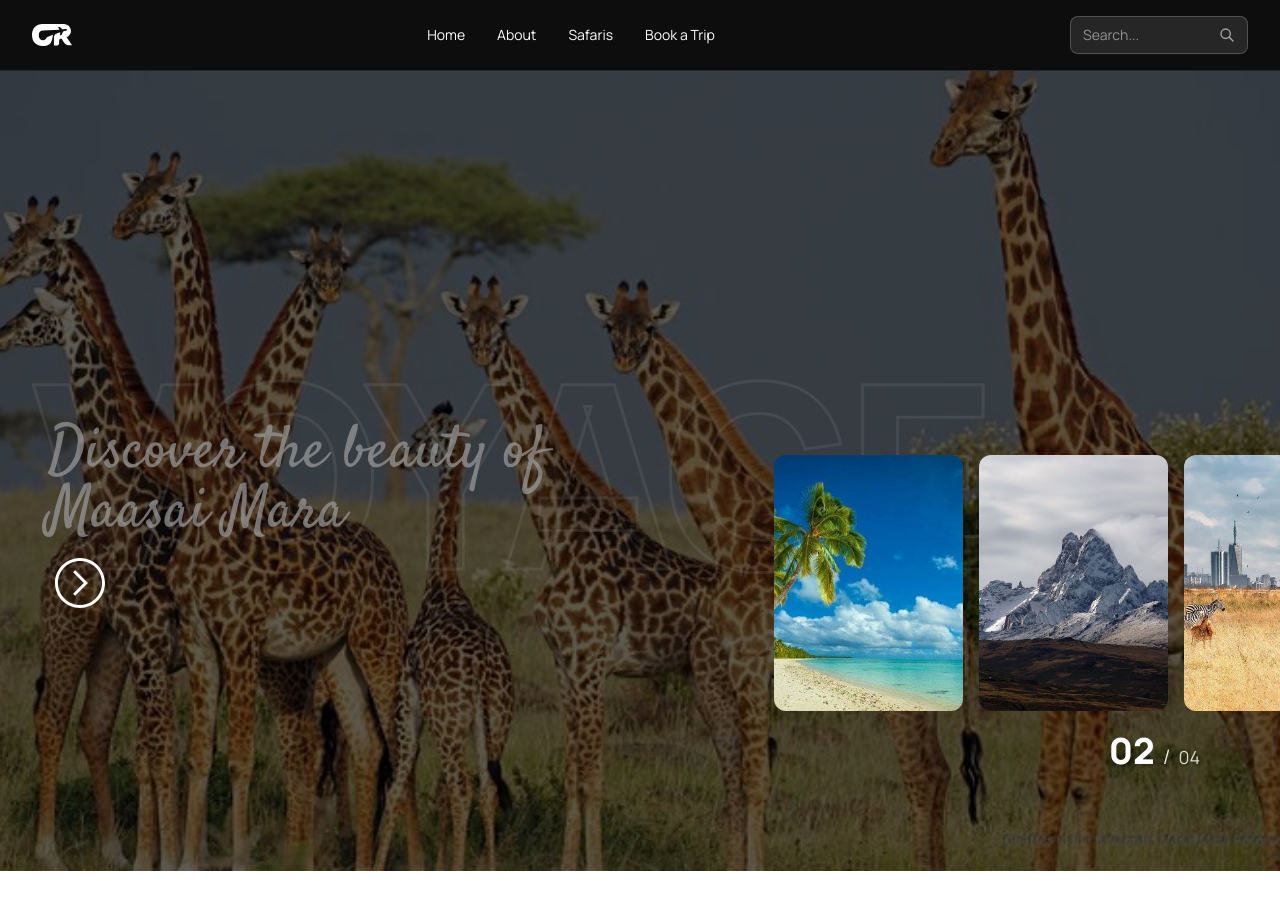
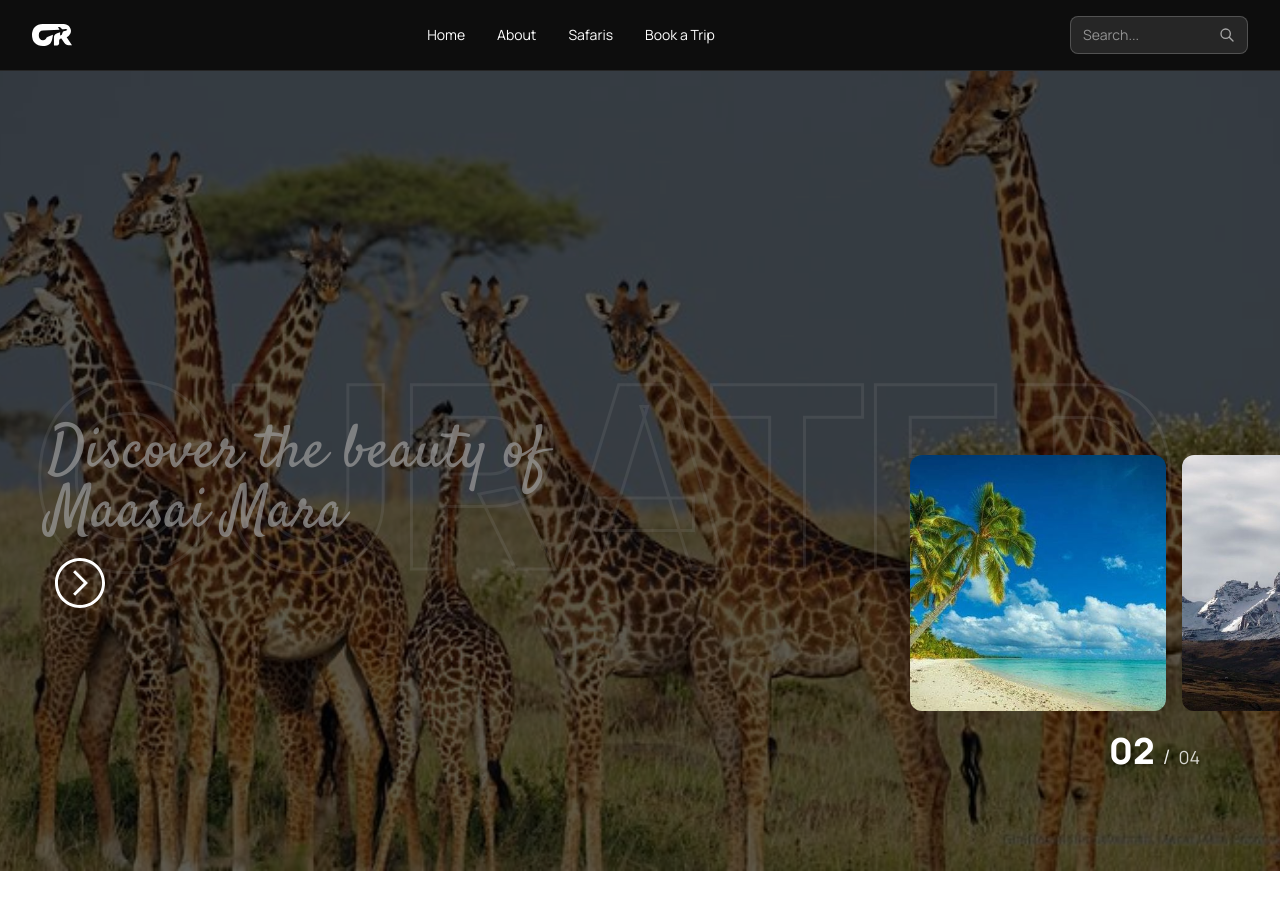
Before and after one commit to nedarctic/motion-tutorial, a Next.js app: page / in a window 1280 px wide. Shown: the top 910 px of the page. Built offline with nearby package versions, Linux system fonts and the light colour scheme.

Commit message:
fixed the foreground carousel

```diff
--- a/app/components/BackgroundImage.tsx
+++ b/app/components/BackgroundImage.tsx
@@ -24,7 +24,7 @@ export default function BackgroundImage({ image }: { image: Image }) {
             letterSpacing: "-0.03em",
           }}
         >
-          VOYAGE
+          CURATED
         </div>
 
         {/* Foreground Text */}
--- a/app/components/ForegroundCarousel.tsx
+++ b/app/components/ForegroundCarousel.tsx
@@ -1,25 +1,60 @@
 "use client";
-import { motion, AnimatePresence } from "framer-motion";
+import { motion, useAnimation } from "framer-motion";
+import { useEffect } from "react";
 import type { Image } from "../data/types";
 
-export default function ForegroundCarousel({ images, currentIndex }: {images: Image[]; currentIndex: number}) {
-  const visibleImages = images.slice(currentIndex).concat(images.slice(0, currentIndex));
+export default function ForegroundCarousel({
+  images,
+  currentIndex,
+}: {
+  images: Image[];
+  currentIndex: number;
+}) {
+  const controls = useAnimation();
+  const total = images.length;
+  const width = 256 + 16; // width + gap
+
+  // duplicate images for trailing illusion
+  const visibleImages = [...images, ...images];
+
+  useEffect(() => {
+    // if currentIndex goes beyond visible first batch, we'll reset after anim finishes
+    const atLoopBoundary = currentIndex === total;
+
+    // if we just reached the duplicate boundary, animate last slide first
+    if (atLoopBoundary) {
+      // animate last slide normally (i.e., to the duplicated image)
+      const targetX = -(currentIndex * width);
+      controls
+        .start({
+          x: targetX,
+          transition: { type: "tween", duration: 0.8, ease: "easeInOut" },
+        })
+        .then(() => {
+          // after it finishes, snap back silently to x=0
+          controls.set({ x: 0 });
+        });
+    } else {
+      // normal step slide
+      const targetX = -(currentIndex * width);
+      controls.start({
+        x: targetX,
+        transition: { type: "tween", duration: 0.8, ease: "easeInOut" },
+      });
+    }
+  }, [currentIndex, controls, total, width]);
 
   return (
-    <div className="flex gap-4 overflow-hidden w-3/4 justify-center">
-      <AnimatePresence mode="popLayout">
+    <div className="overflow-hidden w-3/4">
+      <motion.div className="flex gap-4" animate={controls}>
         {visibleImages.map((img, i) => (
-          <motion.div
-            key={img.src}
-            className="w-64 h-64 bg-cover bg-center rounded-xl shadow-lg"
+          <div
+            key={`${img.src}-${i}`}
+            className="w-64 h-64 bg-cover bg-center rounded-xl shadow-lg shrink-0"
             style={{ backgroundImage: `url(${img.src})` }}
-            initial={{ x: 150, opacity: 0 }}
-            animate={{ x: 0, opacity: 1 }}
-            exit={{ x: -150, opacity: 0 }}
-            transition={{ duration: 2 }}
           />
         ))}
-      </AnimatePresence>
+      </motion.div>
     </div>
   );
 }
--- a/app/components/HeroSection.tsx
+++ b/app/components/HeroSection.tsx
@@ -8,6 +8,7 @@ import { manrope } from "../fonts";
 import { TfiArrowCircleRight } from "react-icons/tfi";
 import Image from "next/image";
 import { images } from "../data/lib";
+import { satisfy } from "../fonts";
 
 
 export default function HeroSection() {
@@ -163,7 +164,7 @@ export default function HeroSection() {
                     >
                         {/* Hero-style branding */}
                         <motion.h1
-                            className="text-5xl md:text-7xl font-extrabold text-center"
+                            className={`${satisfy.className} text-5xl md:text-7xl font-extrabold text-center`}
                             variants={item}
                         >
                             Curated by Ray
@@ -184,7 +185,7 @@ export default function HeroSection() {
 
                         {/* Supporting text */}
                         <motion.h1
-                            className="text-5xl md:text-7xl font-extrabold text-center"
+                            className={`${satisfy.className} text-xl md:text-2xl font-extrabold text-center`}
                             variants={item}
                         >
                             Begin Your Journey
```
